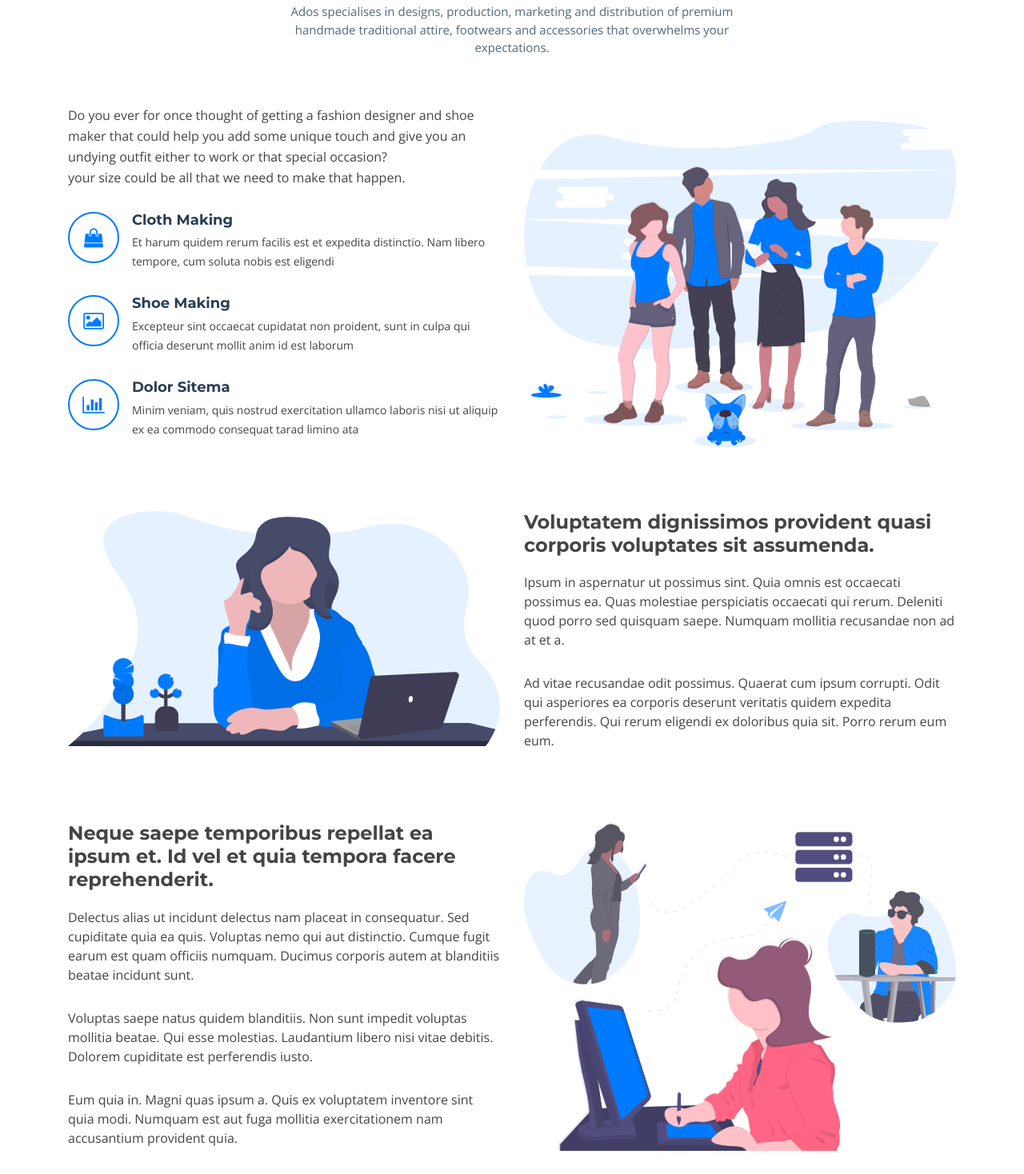
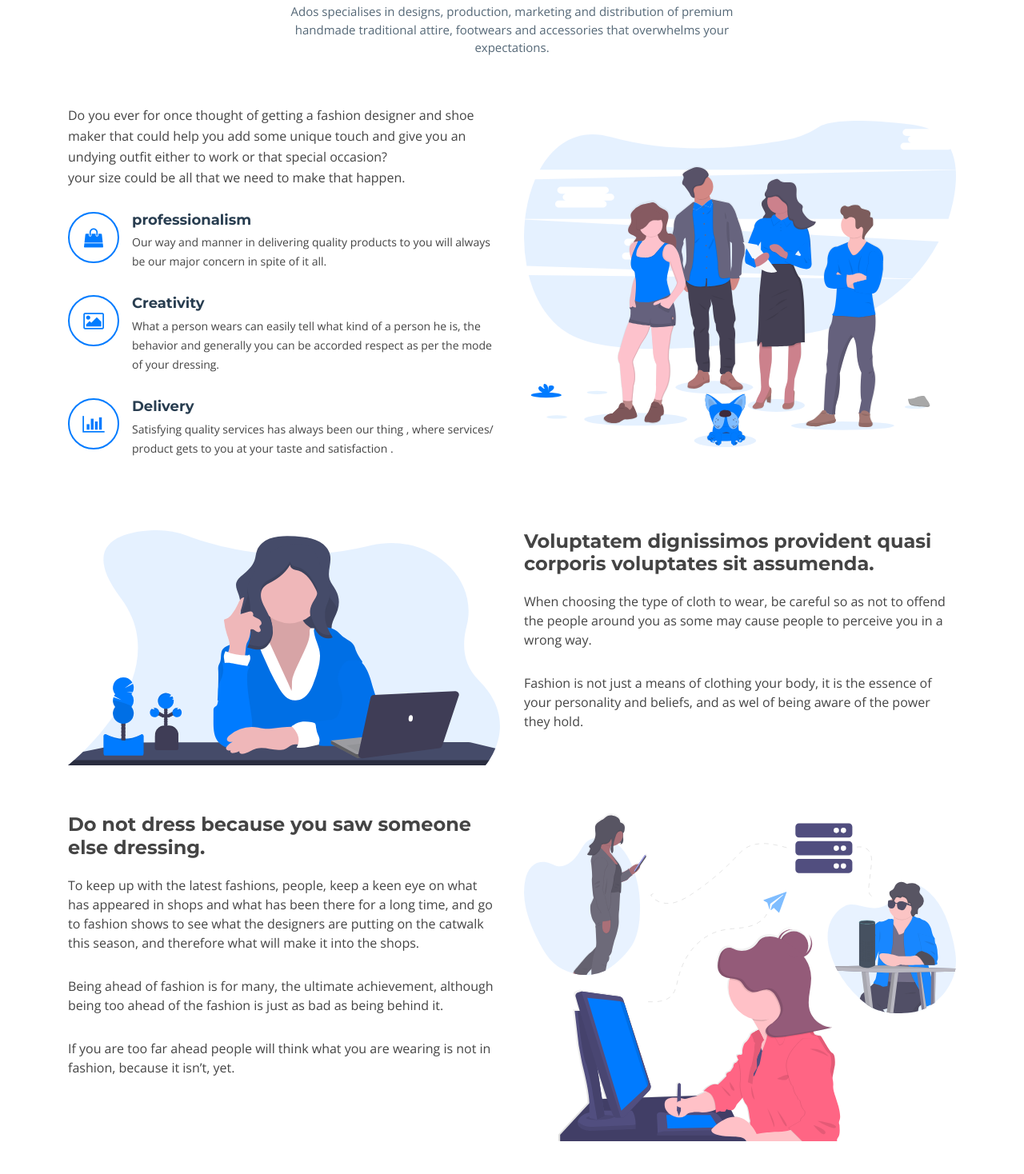
Before and after one commit to kkeshlly/ados, a plain HTML site: page index.html in a window 1280 px wide. Shown: the part 754-2222 px from the top of the page at 80% size. Drawn offline with nearby package versions, Linux system fonts and the light colour scheme; files whose address does not match are found by name.

Commit message:
about section

```diff
--- a/index.html
+++ b/index.html
@@ -123,28 +123,28 @@
 
               <div class="icon-box wow fadeInUp">
                 <div class="icon"><i class="fa fa-shopping-bag"></i></div>
-                <h4 class="title"><a href="">Cloth Making</a></h4>
+                <h4 class="title"><a href="">professionalism</a></h4>
                 <p class="description">
-                  Et harum quidem rerum facilis est et expedita distinctio. Nam
-                  libero tempore, cum soluta nobis est eligendi
+                  Our way and manner in delivering quality products to
+                   you will always be our major concern in spite of it all.
                 </p>
               </div>
 
               <div class="icon-box wow fadeInUp" data-wow-delay="0.2s">
                 <div class="icon"><i class="fa fa-photo"></i></div>
-                <h4 class="title"><a href="">Shoe Making</a></h4>
+                <h4 class="title"><a href="">Creativity</a></h4>
                 <p class="description">
-                  Excepteur sint occaecat cupidatat non proident, sunt in culpa
-                  qui officia deserunt mollit anim id est laborum
+                  What a person wears can easily tell what kind of a person he is,
+                   the behavior and generally you can be accorded respect as per the mode of your dressing.
                 </p>
               </div>
 
               <div class="icon-box wow fadeInUp" data-wow-delay="0.4s">
                 <div class="icon"><i class="fa fa-bar-chart"></i></div>
-                <h4 class="title"><a href="">Dolor Sitema</a></h4>
+                <h4 class="title"><a href="">Delivery</a></h4>
                 <p class="description">
-                  Minim veniam, quis nostrud exercitation ullamco laboris nisi
-                  ut aliquip ex ea commodo consequat tarad limino ata
+                  Satisfying quality services has always been our thing ,
+                   where services/ product gets to you at your taste and satisfaction .
                 </p>
               </div>
             </div>
@@ -168,16 +168,12 @@
                 assumenda.
               </h4>
               <p>
-                Ipsum in aspernatur ut possimus sint. Quia omnis est occaecati
-                possimus ea. Quas molestiae perspiciatis occaecati qui rerum.
-                Deleniti quod porro sed quisquam saepe. Numquam mollitia
-                recusandae non ad at et a.
+                When choosing the type of cloth to wear, be careful so as not to
+                 offend the people around you as some may cause people to perceive you in a wrong way.
               </p>
               <p>
-                Ad vitae recusandae odit possimus. Quaerat cum ipsum corrupti.
-                Odit qui asperiores ea corporis deserunt veritatis quidem
-                expedita perferendis. Qui rerum eligendi ex doloribus quia sit.
-                Porro rerum eum eum.
+                Fashion is not just a means of clothing your body, it is the essence
+                of your personality and beliefs, and as wel of being aware of the power they hold.
               </p>
             </div>
           </div>
@@ -193,24 +189,22 @@
 
             <div class="col-lg-6 wow fadeInUp pt-4 pt-lg-0 order-2 order-lg-1">
               <h4>
-                Neque saepe temporibus repellat ea ipsum et. Id vel et quia
-                tempora facere reprehenderit.
+                Do not dress because you saw someone else dressing.
               </h4>
               <p>
-                Delectus alias ut incidunt delectus nam placeat in consequatur.
-                Sed cupiditate quia ea quis. Voluptas nemo qui aut distinctio.
-                Cumque fugit earum est quam officiis numquam. Ducimus corporis
-                autem at blanditiis beatae incidunt sunt.
+                To keep up with the latest fashions, people, keep a keen eye on what
+                 has appeared in shops and what has been there for a long time,
+                 and go to fashion shows to see what the designers are putting on
+                 the catwalk this season, and therefore what will make it into the shops.
               </p>
               <p>
-                Voluptas saepe natus quidem blanditiis. Non sunt impedit
-                voluptas mollitia beatae. Qui esse molestias. Laudantium libero
-                nisi vitae debitis. Dolorem cupiditate est perferendis iusto.
+                Being ahead of fashion is for many, the ultimate achievement, although being
+                too ahead of the fashion is just as bad as being behind it.
               </p>
               <p>
-                Eum quia in. Magni quas ipsum a. Quis ex voluptatem inventore
-                sint quia modi. Numquam est aut fuga mollitia exercitationem nam
-                accusantium provident quia.
+                If you are too far ahead people will think what you are wearing is not in
+                fashion, because it isn’t, yet.
+
               </p>
             </div>
           </div>
```
